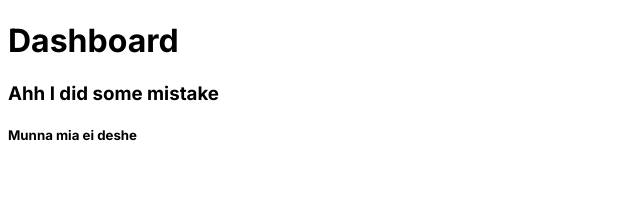
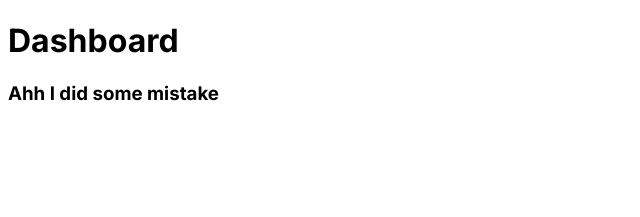
Before and after one commit to Imtiaz4530/next_dummy, a Next.js app: page /dashboard in a window 1280 px wide. Shown: the top 217 px of the page, without its empty margins (0-640 px from the left). Built offline with nearby package versions, Linux system fonts and the light colour scheme.

Commit message:
this is fourth commit

```diff
--- a/app/dashboard/page.js
+++ b/app/dashboard/page.js
@@ -5,7 +5,6 @@ const Dashboard = () => {
     <div>
         <h1>Dashboard</h1>
         <h3>Ahh I did some mistake</h3>
-        <h5>Munna mia ei deshe</h5>
     </div>
   )
 }
```
